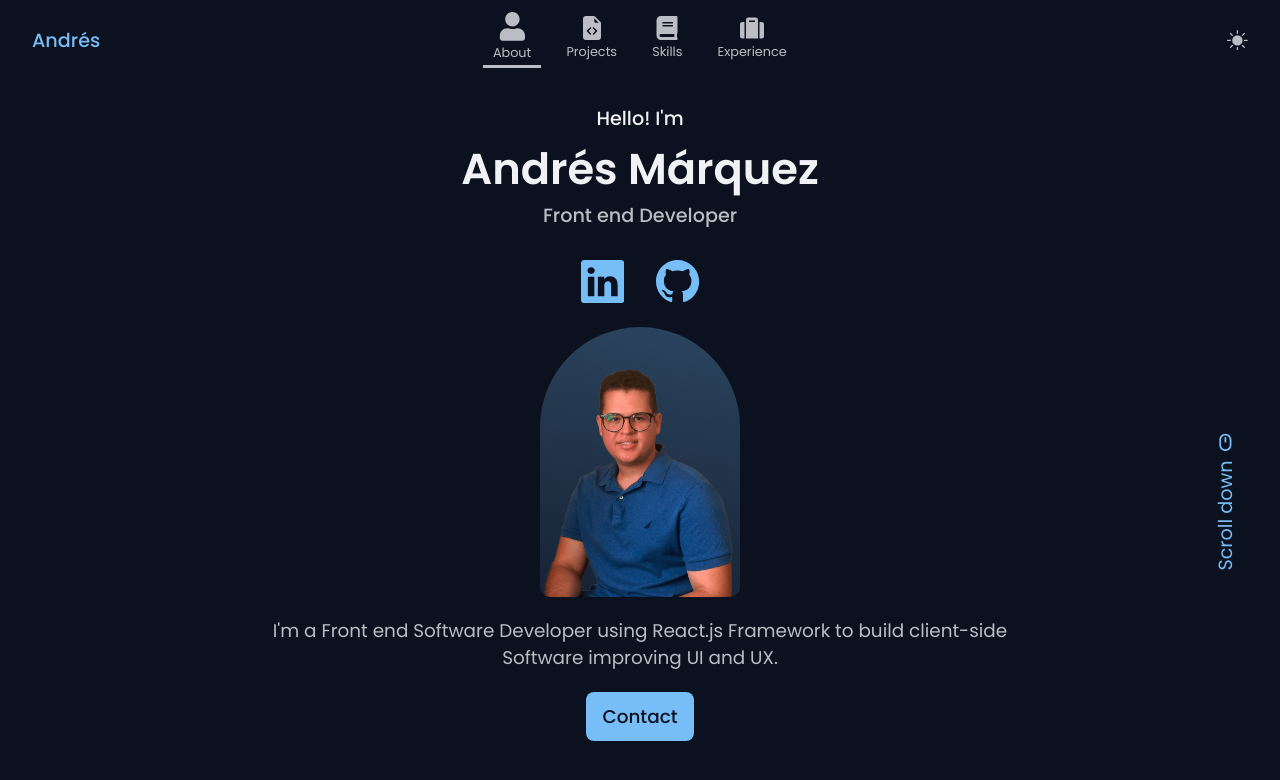
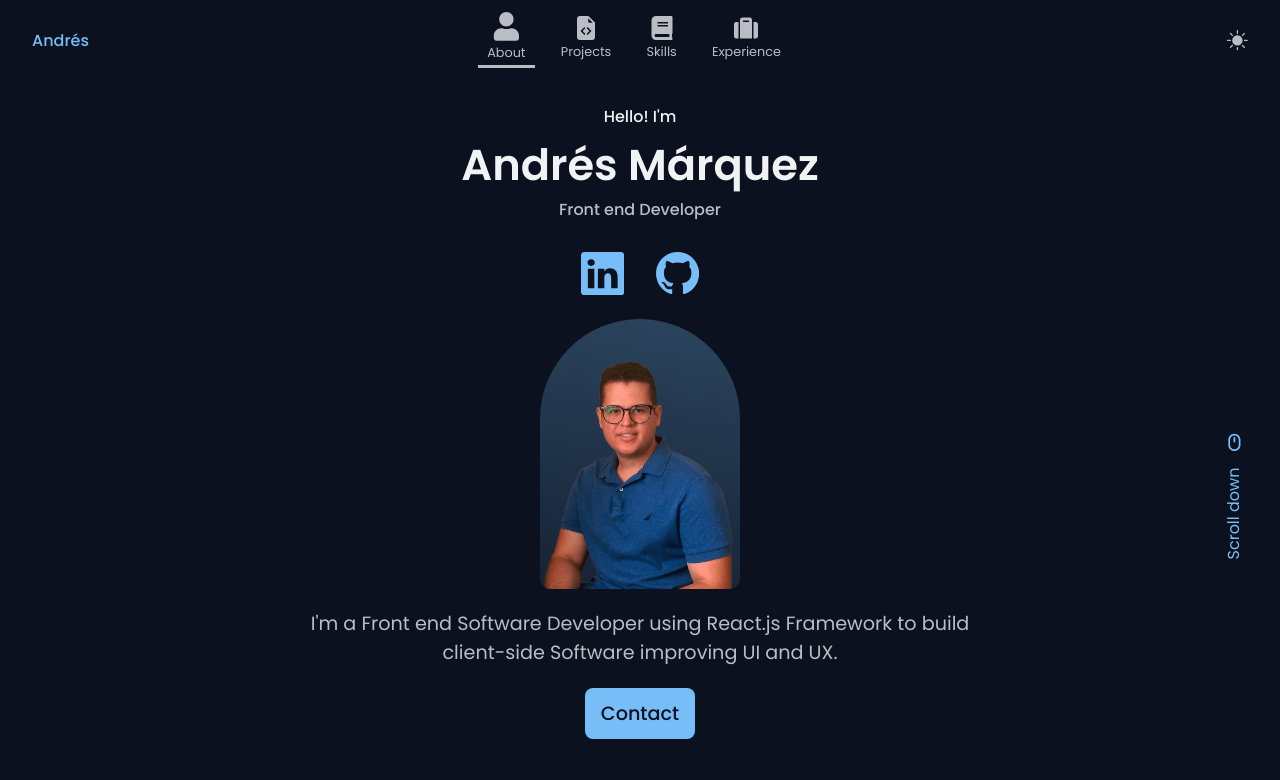
Before and after one commit to andres-webdev/personal-portfolio, a React (Create React App) app: page / in a window 1280 px wide. Shown: the top 780 px of the page. Built offline with nearby package versions, Linux system fonts and the light colour scheme; the HTML template or start-up script is replaced by a standard one.

Commit message:
Final changes portfolio 2.0

```diff
--- a/src/components/Footer.js
+++ b/src/components/Footer.js
@@ -10,7 +10,7 @@ function Footer(){
 
                 <ul className='footer-list'>
                     <li>
-                        <a href='#about' className='footer-link'>About</a>
+                        <a href='#home' className='footer-link'>About</a>
                     </li>
                     <li>
                         <a href='#experience' className='footer-link'>Experience</a>
--- a/src/index.css
+++ b/src/index.css
@@ -71,7 +71,7 @@ code {
   --text-color-light: hsl(var(--second-hue), 4%, 55%);
   --body-color: hsl(var(--second-hue), 48%, 8%);
   --container-color: hsl(var(--second-hue), 32%, 12%);
-  --link-color-hover: rgb(238, 228, 228);
+  --link-color-hover: rgb(219, 209, 209);
 
   /*---------- Fuentes y tipografias ----------*/
 
@@ -82,8 +82,8 @@ code {
   --h3-font-size: 1.3rem;
   --normal-font-size: 1.15rem;
   --small-font-size: 1rem;
-  --smaller-font-size: .9rem;
-  --tiny-font-size: .77rem;
+  --smaller-font-size: .95rem;
+  --tiny-font-size: .6rem;
 
   /*------------ Font Weight ---------------*/
 
@@ -97,20 +97,21 @@ code {
 
 }
 
-@media screen and (min-width: 900px){
+@media screen and (min-width: 800px){
   :root{
     --biggest-font-size: 2.7rem;
     --h2-font-size: 2.2rem;
     --small-font-size: 1.5rem;
-    --smaller-font-size: 1.2rem;
+    --smaller-font-size: 1rem;
     --tiny-font-size: .8rem;
+    --normal-font-size: 1.2rem;
   }
 }
 
 /*---- Reusable Classes between components -----*/
 
 .container{
-  max-width: 800px;
+  max-width: 700px;
   margin: 0 auto;
   padding-left: 1.2rem;
   padding-right: 1.2rem;
@@ -155,7 +156,6 @@ code {
   padding: .75rem 1rem;
   border-radius: .5rem;
   font-weight: var(--font-medium);
-  transition: .4s;
 }
 
 .button:hover{
```
